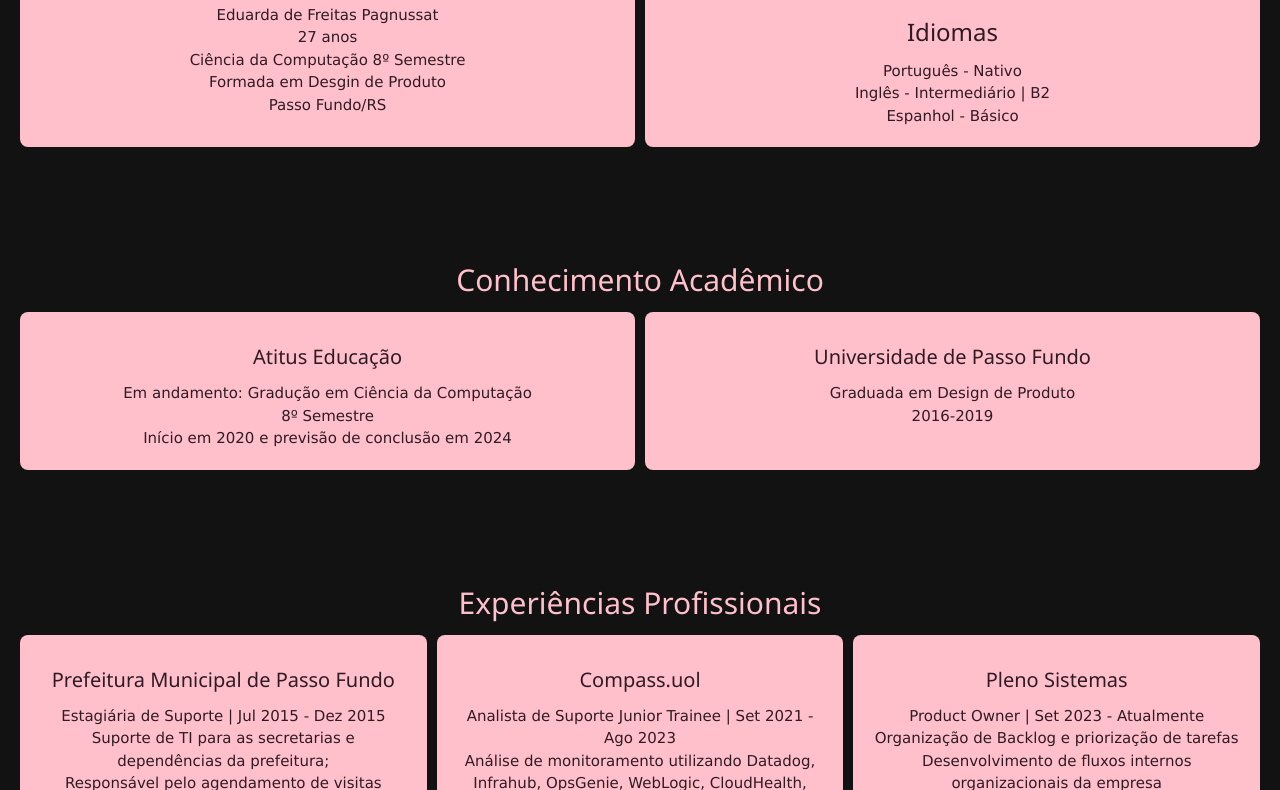
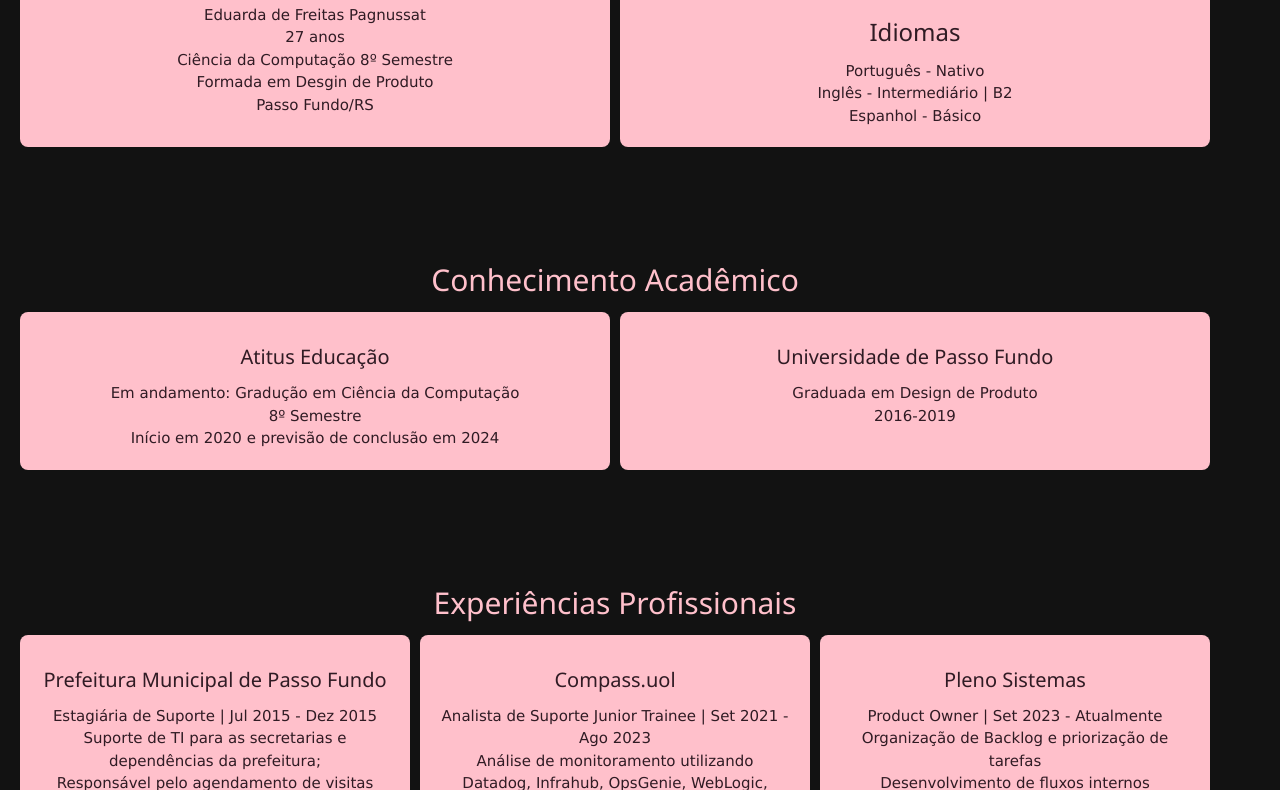
Before and after one commit to eduardapagnussat/sobreeduardapagnussat, a plain HTML site: page index.html in a window 1280 px wide. Shown: the part 747-1537 px from the top of the page. Drawn offline with nearby package versions, Linux system fonts and the light colour scheme.

Commit message:
Update style.css

```diff
--- a/style.css
+++ b/style.css
@@ -10,6 +10,8 @@
     color: #ffffff;
     font-family: "Poppins", sans-serif;
     line-height: 1.6;
+    paddinf-left: 50px;
+    padding-right: 50px;
 }
 
 header {
```
